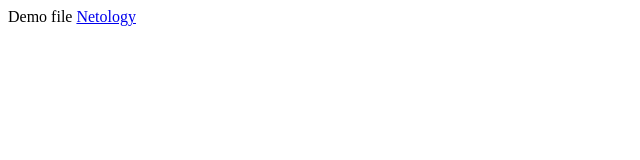
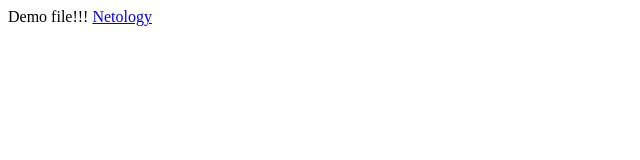
Before and after one commit to Irek81/demo, a plain HTML site: page index.html in a window 1280 px wide. Shown: the full height of the page, 0-640 px from the left. Drawn offline with Linux system fonts and the light colour scheme.

Commit message:
edit file for test

```diff
--- a/index.html
+++ b/index.html
@@ -7,7 +7,7 @@
     <title>Document</title>
 </head>
 <body>
-    Demo file
+    Demo file!!!
     <a href="https://netology.ru">Netology</a>
 </body>
 </html>
```
